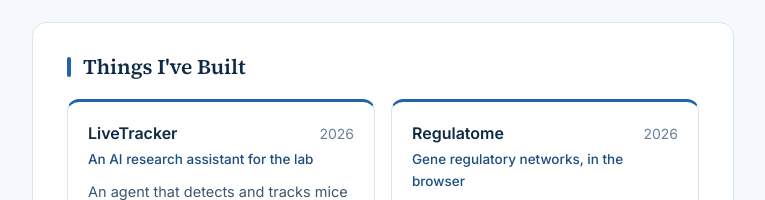
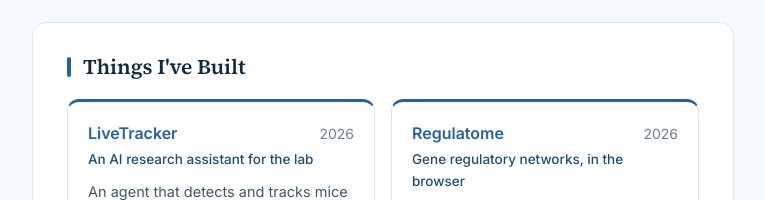
Before and after one commit to AvaSajjadi/avasajjadi.github.io, a plain HTML site: page index.html in a window 1280 px wide. Shown: the part 3360-3560 px from the top of the page, without its empty margins (422-1187 px from the left). Drawn offline with Linux system fonts and the light colour scheme.

Commit message:
Link Regulatome and LiveTracker repos
Co-Authored-By: Claude Opus 5.5 <noreply@anthropic.com>

```diff
--- a/index.html
+++ b/index.html
@@ -343,12 +343,12 @@
       <h2>Things I've Built</h2>
       <div class="proj-grid">
         <div class="proj">
-          <div class="item-head"><h3>LiveTracker</h3><span class="when">2026</span></div>
+          <div class="item-head"><h3><a href="https://github.com/AvaSajjadi/live-tracker">LiveTracker</a></h3><span class="when">2026</span></div>
           <p class="proj-sub">An AI research assistant for the lab</p>
           <p>An agent that detects and tracks mice and automates routine lab work. It won the PEAAII hackathon, was selected for the HBS Foundry Startup Bootcamp and MIT ORBIT, and is now being tested in a neuroscience lab.</p>
         </div>
         <div class="proj">
-          <div class="item-head"><h3>Regulatome</h3><span class="when">2026</span></div>
+          <div class="item-head"><h3><a href="https://github.com/AvaSajjadi/regulatome">Regulatome</a></h3><span class="when">2026</span></div>
           <p class="proj-sub">Gene regulatory networks, in the browser</p>
           <p>A public platform where anyone can run the CIE and ORNOR engines to infer transcription factors and explore regulatory networks visually.</p>
         </div>
```
